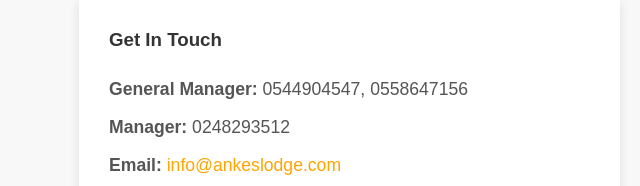
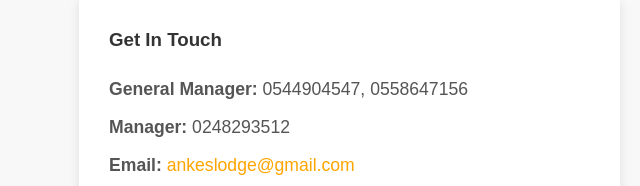
Before and after one commit to Konadu-Prince/Ankes-Lodge.Web, a website: page index.html in a window 1280 px wide. Shown: the part 6674-6860 px from the top of the page, 0-640 px from the left. Drawn offline with Linux system fonts and the light colour scheme.

Commit message:
Update contact email from info@ankeslodge.com to ankeslodge@gmail.com

```diff
--- a/index.html
+++ b/index.html
@@ -419,7 +419,7 @@
                     <h3>Get In Touch</h3>
                     <p><strong>General Manager:</strong> 0544904547, 0558647156</p>
                     <p><strong>Manager:</strong> 0248293512</p>
-                    <p><strong>Email:</strong> <a href="mailto:info@ankeslodge.com">info@ankeslodge.com</a></p>
+                    <p><strong>Email:</strong> <a href="mailto:ankeslodge@gmail.com">ankeslodge@gmail.com</a></p>
                     <p><strong>Address:</strong> Sunyani Abesim - After Olistar School - Nkran Kese Road, Opposite Omega Water Production Centre<br><strong>Digital Address:</strong> BS-0484-4619</p>
                 </div>
 
```
